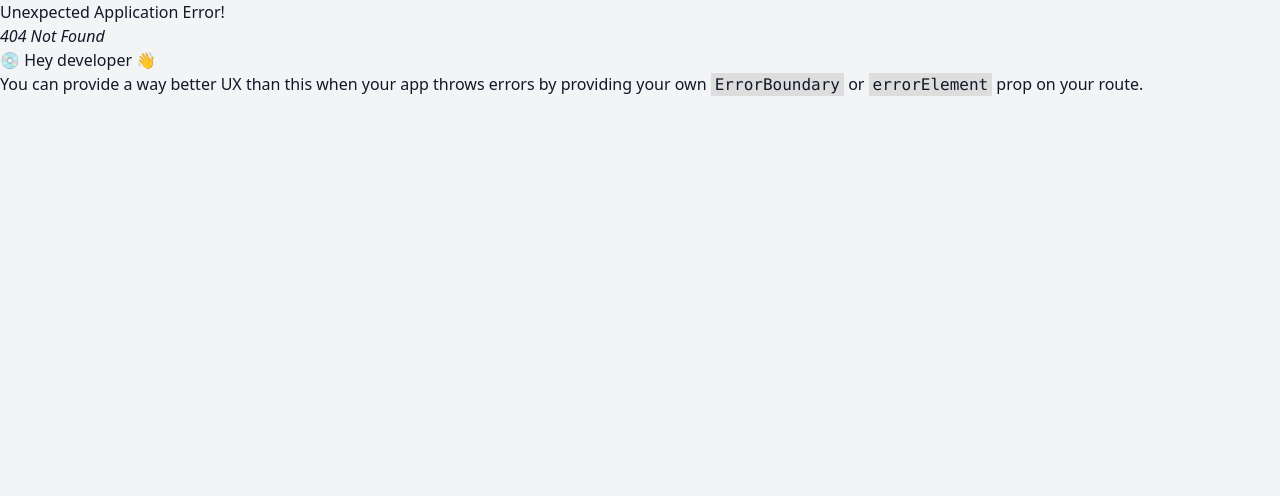
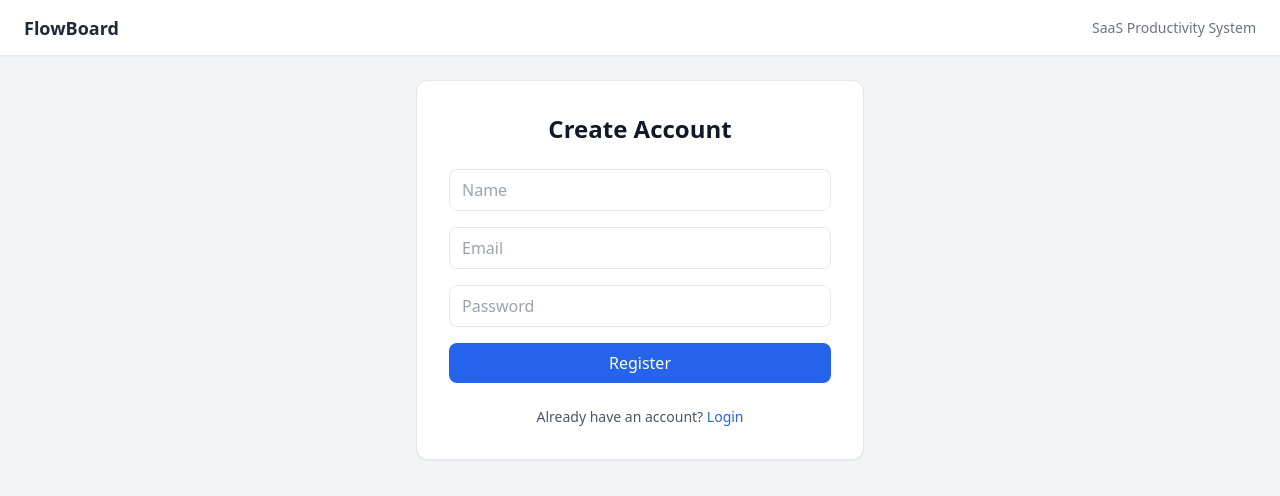
Before and after one commit to SrihariPasagadugula/flowboard, a React (Vite) app in the folder frontend/: page /register in a window 1280 px wide. Before the commit this address had no page. Shown: the top 496 px of the page. Built offline with nearby package versions, Linux system fonts and the light colour scheme.

Commit message:
feat(auth): complete authentication flow with redux toolkit, JWT persistence, protected routes, and typed backend error handling

```diff
--- a/frontend/src/app/router.tsx
+++ b/frontend/src/app/router.tsx
@@ -1,5 +1,9 @@
 import { createBrowserRouter } from "react-router-dom";
 import { AppLayout } from "./layout/AppLayout";
+import { LoginPage } from "../features/auth/LoginPage";
+import { RegisterPage } from "../features/auth/RegisterPage";
+import { ProtectedRoute } from "../shared/components/ProtectedRoute";
+import { PublicOnlyRoute } from "../shared/components/PublicOnlyRoute";
 
 export const router = createBrowserRouter([
   {
@@ -8,14 +12,25 @@ export const router = createBrowserRouter([
       {
         path: "/",
         element: (
-          <div className="bg-white rounded-xl shadow-sm border border-border p-8">
-            <h2 className="text-2xl font-bold mb-4">
-              Welcome to FlowBoard
-            </h2>
-            <p className="text-gray-600">
-              Your full-stack Kanban productivity system.
-            </p>
-          </div>
+          <ProtectedRoute>
+            <div>Home</div>
+          </ProtectedRoute>
+        ),
+      },
+      {
+        path: "/login",
+        element: (
+          <PublicOnlyRoute>
+            <LoginPage />
+          </PublicOnlyRoute>
+        ),
+      },
+      {
+        path: "/register",
+        element: (
+          <PublicOnlyRoute>
+            <RegisterPage />
+          </PublicOnlyRoute>
         ),
       },
     ],
--- a/frontend/src/app/store.ts
+++ b/frontend/src/app/store.ts
@@ -1,7 +1,10 @@
 import { configureStore } from "@reduxjs/toolkit";
+import authReducer from "../features/auth/authSlice";
 
 export const store = configureStore({
-  reducer: {},
+  reducer: {
+    auth: authReducer,
+  },
 });
 
 export type RootState = ReturnType<typeof store.getState>;
--- /dev/null
+++ b/frontend/src/features/auth/LoginPage.tsx
@@ -0,0 +1,77 @@
+import { useNavigate, Link } from "react-router-dom";
+import { useAppDispatch } from "../../shared/hooks/useAppDispatch";
+import { useAppSelector } from "../../shared/hooks/useAppSelector";
+import { useState } from "react";
+import { loginThunk } from "./authSlice";
+
+export const LoginPage = () => {
+  const dispatch = useAppDispatch();
+  const navigate = useNavigate();
+
+  const { loading, error } = useAppSelector((state) => state.auth);
+
+  const [email, setEmail] = useState("");
+  const [password, setPassword] = useState("");
+
+  const handleSubmit = async (e: React.SyntheticEvent<HTMLFormElement>) => {
+    e.preventDefault();
+
+    const resultAction = await dispatch(loginThunk({ email, password }));
+
+    if (loginThunk.fulfilled.match(resultAction)) {
+      navigate("/");
+    }
+  };
+
+  return (
+    <div className="max-w-md mx-auto bg-white border border-border shadow-sm rounded-xl p-8">
+      <h2 className="text-2xl font-bold mb-6 text-center">
+        Login to FlowBoard
+      </h2>
+
+      <form onSubmit={handleSubmit} className="space-y-4">
+        <div>
+          <label className="block text-sm font-medium mb-1">Email</label>
+          <input
+            className="w-full border border-border rounded-lg px-3 py-2 focus:outline-none focus:ring-2 focus:ring-primary"
+            type="email"
+            value={email}
+            onChange={(e) => setEmail(e.target.value)}
+            required
+          />
+        </div>
+
+        <div>
+          <label className="block text-sm font-medium mb-1">Password</label>
+          <input
+            className="w-full border border-border rounded-lg px-3 py-2 focus:outline-none focus:ring-2 focus:ring-primary"
+            type="password"
+            value={password}
+            onChange={(e) => setPassword(e.target.value)}
+            required
+          />
+        </div>
+
+        {error && <p className="text-sm text-red-500">{error}</p>}
+
+        <button
+          type="submit"
+          disabled={loading}
+          className="w-full bg-primary text-white py-2 rounded-lg font-medium hover:opacity-90 transition disabled:opacity-50"
+        >
+          {loading ? "Logging in..." : "Login"}
+        </button>
+      </form>
+
+      <div className="mt-6 text-center text-sm text-gray-600">
+        Don’t have an account?{" "}
+        <Link
+          to="/register"
+          className="text-primary font-medium hover:underline"
+        >
+          Register
+        </Link>
+      </div>
+    </div>
+  );
+};
--- /dev/null
+++ b/frontend/src/features/auth/RegisterPage.tsx
@@ -0,0 +1,83 @@
+import { useNavigate, Link } from "react-router-dom";
+import { useState } from "react";
+import { register } from "./authApi";
+import type { AxiosError } from "axios";
+import type { ApiErrorResponse } from "../../shared/types/api";
+
+export const RegisterPage = () => {
+  const navigate = useNavigate();
+
+  const [name, setName] = useState("");
+  const [email, setEmail] = useState("");
+  const [password, setPassword] = useState("");
+  const [loading, setLoading] = useState(false);
+  const [error, setError] = useState<string | null>(null);
+
+  const handleSubmit = async (e: React.SyntheticEvent<HTMLFormElement>) => {
+    e.preventDefault();
+    setLoading(true);
+    setError(null);
+
+    try {
+      await register({ name, email, password });
+      navigate("/login");
+    } catch (error) {
+      const err = error as AxiosError<ApiErrorResponse>;
+
+      setError(err.response?.data?.message || "Registration failed");
+    } finally {
+      setLoading(false);
+    }
+  };
+
+  return (
+    <div className="max-w-md mx-auto bg-white border border-border shadow-sm rounded-xl p-8">
+      <h2 className="text-2xl font-bold mb-6 text-center">Create Account</h2>
+
+      <form onSubmit={handleSubmit} className="space-y-4">
+        <input
+          className="w-full border border-border rounded-lg px-3 py-2"
+          placeholder="Name"
+          value={name}
+          onChange={(e) => setName(e.target.value)}
+          required
+        />
+
+        <input
+          className="w-full border border-border rounded-lg px-3 py-2"
+          placeholder="Email"
+          type="email"
+          value={email}
+          onChange={(e) => setEmail(e.target.value)}
+          required
+        />
+
+        <input
+          className="w-full border border-border rounded-lg px-3 py-2"
+          placeholder="Password"
+          type="password"
+          value={password}
+          onChange={(e) => setPassword(e.target.value)}
+          required
+        />
+
+        {error && <p className="text-sm text-red-500">{error}</p>}
+
+        <button
+          type="submit"
+          disabled={loading}
+          className="w-full bg-primary text-white py-2 rounded-lg"
+        >
+          {loading ? "Creating..." : "Register"}
+        </button>
+      </form>
+
+      <div className="mt-6 text-center text-sm text-gray-600">
+        Already have an account?{" "}
+        <Link to="/login" className="text-primary font-medium hover:underline">
+          Login
+        </Link>
+      </div>
+    </div>
+  );
+};
--- /dev/null
+++ b/frontend/src/features/auth/authApi.ts
@@ -0,0 +1,33 @@
+import { api } from "../../lib/axios";
+
+export interface LoginRequest {
+  email: string;
+  password: string;
+}
+
+export interface LoginResponse {
+  token: string;
+}
+
+export interface RegisterRequest {
+  name: string;
+  email: string;
+  password: string;
+}
+
+export interface RegisterResponse {
+  id: number;
+  name: string;
+  email: string;
+  createdAt: string;
+}
+
+export const login = async (data: LoginRequest) => {
+  const response = await api.post<LoginResponse>("/auth/login", data);
+  return response.data;
+};
+
+export const register = async (data: RegisterRequest) => {
+  const response = await api.post<RegisterResponse>("/auth/register", data);
+  return response.data;
+};
--- /dev/null
+++ b/frontend/src/features/auth/authSlice.ts
@@ -0,0 +1,62 @@
+import { createAsyncThunk, createSlice } from "@reduxjs/toolkit";
+import type { LoginRequest } from "./authApi";
+import * as authApi from "./authApi";
+import type { AxiosError } from "axios";
+import type { ApiErrorResponse } from "../../shared/types/api";
+
+interface AuthState {
+  token: string | null;
+  loading: boolean;
+  error: string | null;
+}
+
+const initialState: AuthState = {
+  token: localStorage.getItem("token"),
+  loading: false,
+  error: null,
+};
+
+export const loginThunk = createAsyncThunk<
+  string,
+  LoginRequest,
+  { rejectValue: string }
+>("auth/login", async (data, { rejectWithValue }) => {
+  try {
+    const response = await authApi.login(data);
+    return response.token;
+  } catch (error) {
+    const err = error as AxiosError<ApiErrorResponse>;
+
+    return rejectWithValue(err.response?.data?.message || "Login failed");
+  }
+});
+
+const authSlice = createSlice({
+  name: "auth",
+  initialState,
+  reducers: {
+    logout(state) {
+      state.token = null;
+      localStorage.removeItem("token");
+    },
+  },
+  extraReducers: (builder) => {
+    builder
+      .addCase(loginThunk.pending, (state) => {
+        state.loading = true;
+        state.error = null;
+      })
+      .addCase(loginThunk.fulfilled, (state, action) => {
+        state.loading = false;
+        state.token = action.payload;
+        localStorage.setItem("token", action.payload);
+      })
+      .addCase(loginThunk.rejected, (state, action) => {
+        state.loading = false;
+        state.error = action.payload || "Login failed";
+      });
+  },
+});
+
+export const { logout } = authSlice.actions;
+export default authSlice.reducer;
--- a/frontend/src/lib/axios.ts
+++ b/frontend/src/lib/axios.ts
@@ -1,8 +1,17 @@
 import axios from "axios";
+import { store } from "../app/store";
 
-const api = axios.create({
+export const api = axios.create({
   baseURL: "http://localhost:8080/api",
   headers: { "Content-Type": "application/json" },
 });
 
-export default api;
+api.interceptors.request.use((config) => {
+  const token = store.getState().auth.token;
+
+  if (token) {
+    config.headers["Authorization"] = `Bearer ${token}`;
+  }
+
+  return config;
+});
--- a/frontend/src/services/auth.service.ts
+++ /dev/null
@@ -1,20 +0,0 @@
-import api from "../lib/axios";
-
-interface LoginPayload {
-  email: string;
-  password: string;
-}
-
-interface AuthResponse {
-  token: string;
-}
-
-export const login = async (data: LoginPayload) => {
-  const response = await api.post<AuthResponse>("/auth/login", data);
-  return response.data;
-};
-
-export const register = async (data: LoginPayload) => {
-  const response = await api.post<AuthResponse>("/auth/register", data);
-  return response.data;
-};
--- /dev/null
+++ b/frontend/src/shared/components/ProtectedRoute.tsx
@@ -0,0 +1,16 @@
+import { Navigate } from "react-router-dom";
+import { useAppSelector } from "../hooks/useAppSelector";
+
+interface Props {
+  children: React.ReactNode;
+}
+
+export const ProtectedRoute = ({ children }: Props) => {
+  const token = useAppSelector((state) => state.auth.token);
+
+  if (!token) {
+    return <Navigate to="/login" replace />;
+  }
+
+  return <>{children}</>;
+};
--- /dev/null
+++ b/frontend/src/shared/components/PublicOnlyRoute.tsx
@@ -0,0 +1,16 @@
+import { Navigate } from "react-router-dom";
+import { useAppSelector } from "../hooks/useAppSelector";
+
+interface Props {
+  children: React.ReactNode;
+}
+
+export const PublicOnlyRoute = ({ children }: Props) => {
+  const token = useAppSelector((state) => state.auth.token);
+
+  if (token) {
+    return <Navigate to="/" replace />;
+  }
+
+  return <>{children}</>;
+};
--- /dev/null
+++ b/frontend/src/shared/types/api.ts
@@ -0,0 +1,7 @@
+export interface ApiErrorResponse {
+  timestamp: string;
+  status: number;
+  error: string;
+  message: string;
+  path: string;
+}
```
Also changed, not shown: 1 other file (tests, documents, lock files or other folders).
